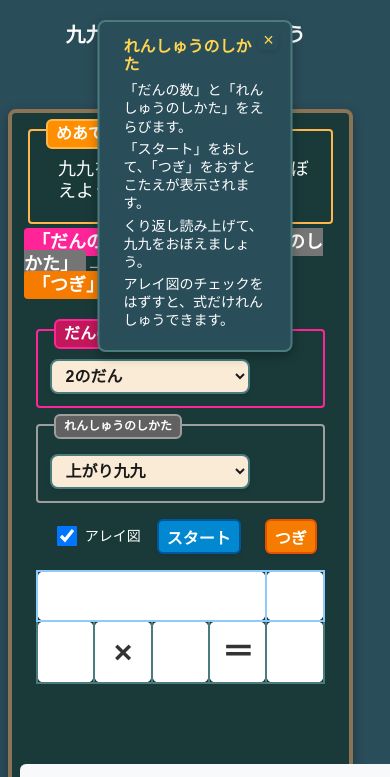
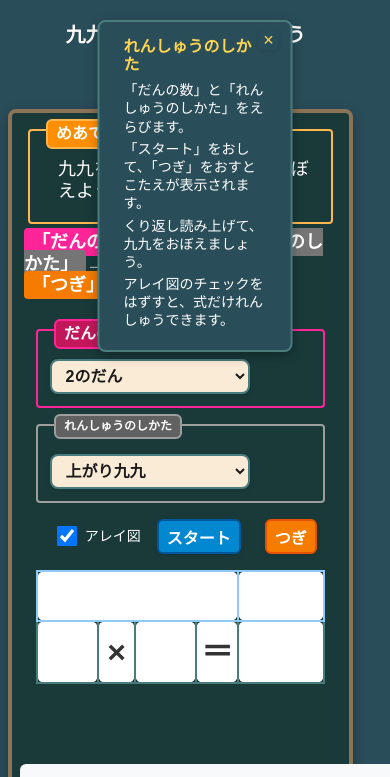
Before and after one commit to jimitas/kuku-yomiage, a plain HTML site: page index.html in a window 390 px wide. Shown: the top 777 px of the page. Drawn offline with Linux system fonts and the light colour scheme; no server answers.

Commit message:
Update styles for display area and #seki element widths in style.css

```diff
--- a/style.css
+++ b/style.css
@@ -404,6 +404,7 @@ input[type="radio"] {
 /* ×と＝の記号 */
 .display-area tbody td:nth-child(2),
 .display-area tbody td:nth-child(4) {
+  width: 40px;
   color: #333;
   font-weight: 700;
 }
@@ -419,6 +420,7 @@ input[type="radio"] {
 }
 
 #seki {
+  width: 100px;
   color: #f57c00;
   font-weight: 700;
 }
@@ -769,6 +771,15 @@ button:hover {
     line-height: 70px;
   }
 
+  .display-area tbody td:nth-child(2),
+  .display-area tbody td:nth-child(4) {
+    width: 35px;
+  }
+
+  #seki {
+    width: 85px;
+  }
+
   .array-display td {
     height: 40px;
     width: 40px;
@@ -842,6 +853,15 @@ button:hover {
     line-height: 60px;
   }
 
+  .display-area tbody td:nth-child(2),
+  .display-area tbody td:nth-child(4) {
+    width: 30px;
+  }
+
+  #seki {
+    width: 70px;
+  }
+
   .array-display td {
     height: 35px;
     width: 35px;
```
